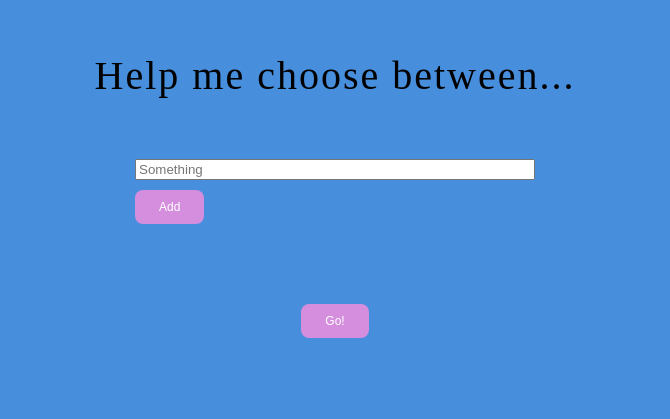
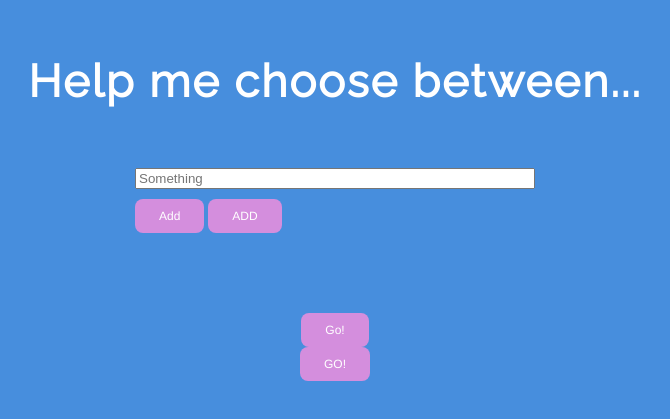
Before and after one commit to charlottanorell/help-me-choose, a plain HTML site: page index.html in a window 1280 px wide. Shown: the part 125-544 px from the top of the page, without its empty margins (305-975 px from the left). Drawn offline with Linux system fonts and the light colour scheme.

Commit message:
Font family, color, button styles

```diff
--- a/index.html
+++ b/index.html
@@ -3,6 +3,7 @@
   <head>
     <meta charset=utf-8>
     <title>Help me choose!</title>
+    <link href="https://fonts.googleapis.com/css?family=Raleway" rel="stylesheet">
     <link href="./main.css" rel="stylesheet" type="text/css">
   </head>
   <body>
@@ -12,7 +13,9 @@
         <input placeholder="Something"></input>
       </div>
       <button class="addOption">Add</button>
+      <button class="addOption">ADD</button>
     </div>
     <button>Go!</button>
+    <button>GO!</button>
   </body>
 </html>
--- a/main.css
+++ b/main.css
@@ -10,8 +10,12 @@ body {
 h1 {
   font-weight: lighter;
   font-size: 40px;
+  font-weight: bold;
+  font-size: 45px;
   letter-spacing: 2px;
   margin-bottom: 0px;
+  font-family: 'Raleway', sans-serif;
+  color: white;
 }
 
 .inputSection {
@@ -41,4 +45,5 @@ button {
   text-align: center;
   font-size: 12px;
   border-radius: 8px;
+  font-family: helvetica;
 }
```
